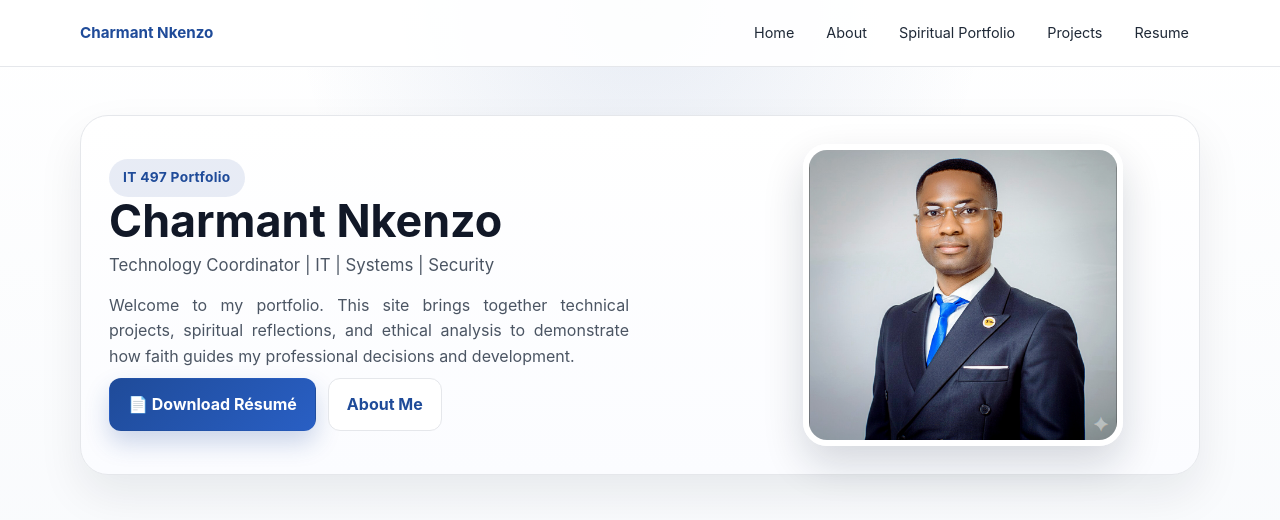
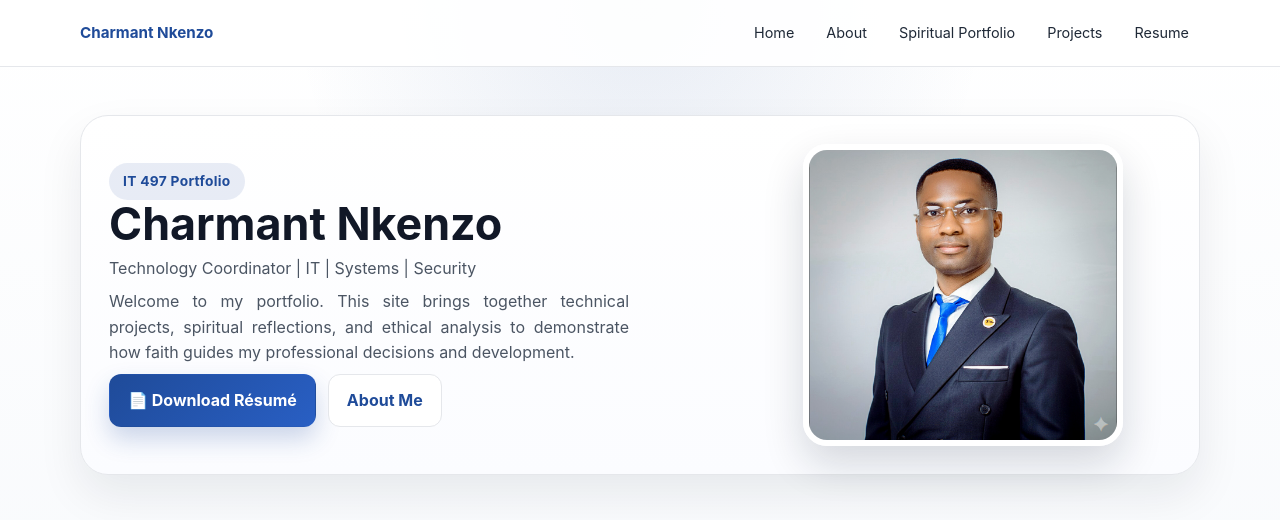
Before and after one commit to guychel20/charmantnkenzo.github.io, a Jekyll site: the page built from index.md, in a window 1280 px wide. Shown: the top 520 px of the page. Built offline with Jekyll 4.4.1, drawn with Linux system fonts in a browser that asks for light colours; our own code applies the rules of GitHub Pages for plain Markdown files.

Commit message:
Fix hero paragraph spacing properly

```diff
--- a/index.md
+++ b/index.md
@@ -14,11 +14,11 @@ permalink: /
       Charmant Nkenzo
     </h1>
 
-  <p class="lead" style="margin-bottom:16px;">
+  <p>
   Technology Coordinator | IT | Systems | Security
   </p>
 
-  <p style="margin-top:0;">
+  <p>
   Welcome to my portfolio. This site brings together technical projects,
   spiritual reflections, and ethical analysis to demonstrate how faith
   guides my professional decisions and development.
```
